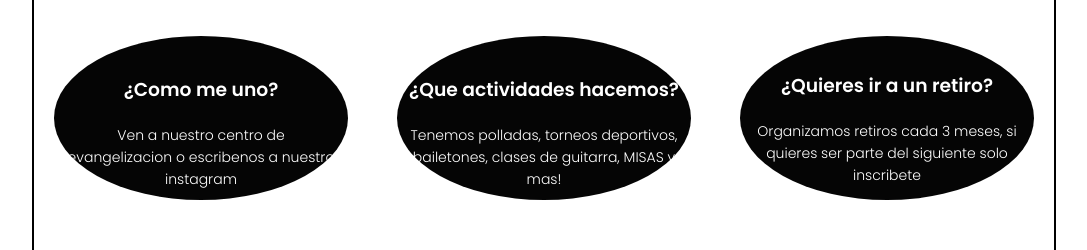
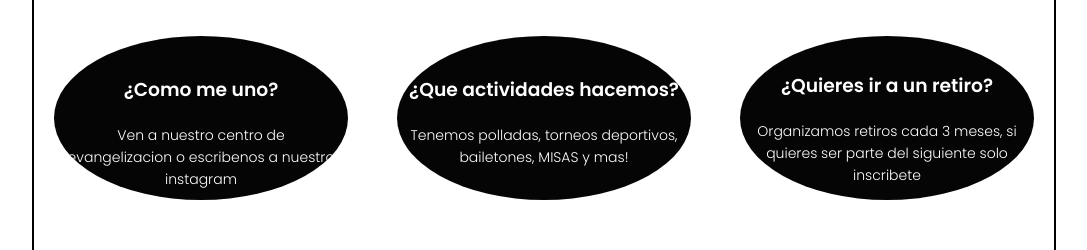
Before and after one commit to nicolle-chm/Shalom_Webpage, a plain HTML site: page index.html in a window 1280 px wide. Shown: the part 2497-2747 px from the top of the page, without its empty margins (96-1183 px from the left). Drawn offline with Linux system fonts and the light colour scheme.

Commit message:
Update index.html

```diff
--- a/index.html
+++ b/index.html
@@ -127,7 +127,7 @@
       </div>
         <div class="course-col">
           <h3> <br> ¿Que actividades hacemos?</h3>
-          <p>Tenemos polladas, torneos deportivos, bailetones, clases de guitarra, MISAS y mas!</p>
+          <p>Tenemos polladas, torneos deportivos, bailetones, MISAS y mas!</p>
         </div>
         <div class="course-col"> <br>
           <h3> ¿Quieres ir a un retiro?</h3>
```
